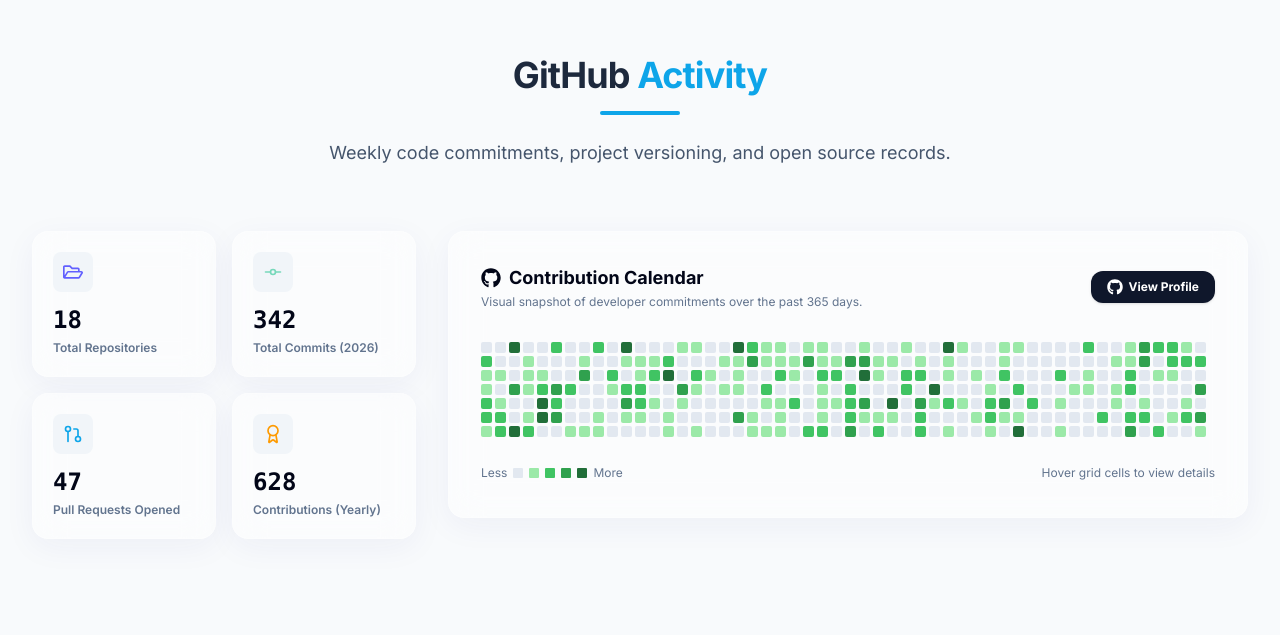
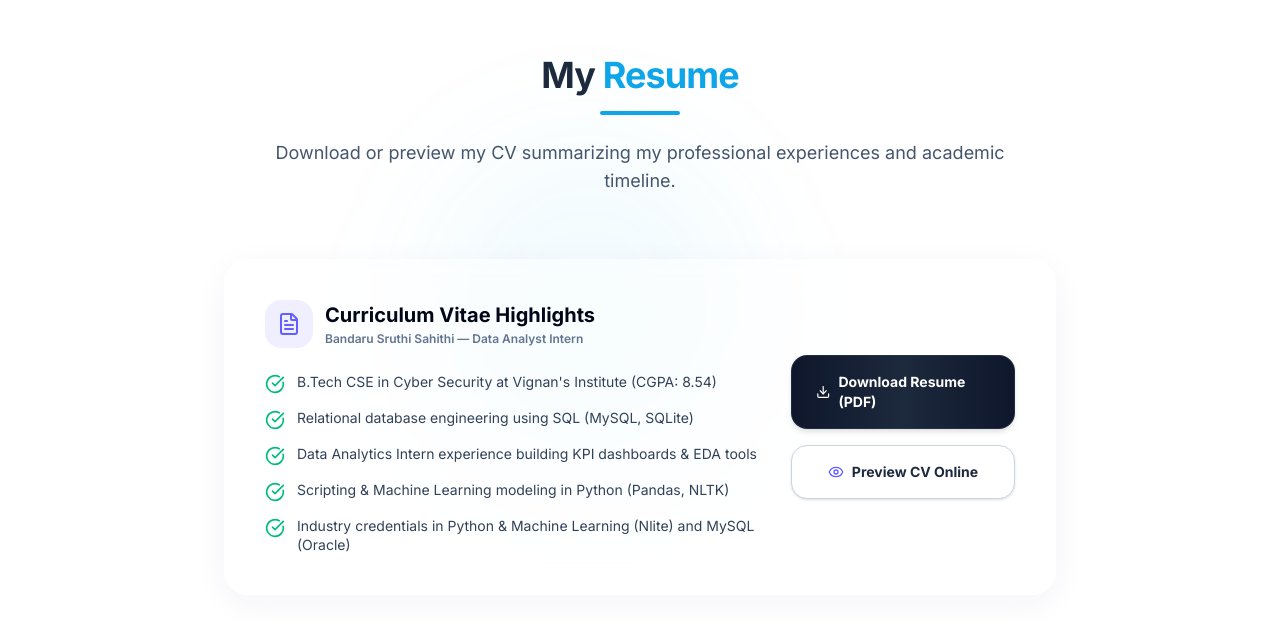
Before and after one commit to sruthi-sahithi9/Portfolio, a React app: page / in a window 1280 px wide. Shown: the part 7105-7740 px from the top of the page. Built offline with nearby package versions, Linux system fonts and the light colour scheme; the HTML template or start-up script is replaced by a standard one.

Commit message:
chore: remove GitHub Activity section

```diff
--- a/src/App.jsx
+++ b/src/App.jsx
@@ -7,7 +7,6 @@
 import Projects from './components/Projects';
 import Experience from './components/Experience';
 import Certifications from './components/Certifications';
-import GitHubSection from './components/GitHubSection';
 import ResumeSection from './components/ResumeSection';
 import Contact from './components/Contact';
 import Footer from './components/Footer';
@@ -44,9 +43,6 @@
         {/* Certifications Section */}
         <Certifications />
 
-        {/* GitHub Contribution & Statistics Section */}
-        <GitHubSection />
-
         {/* Resume Preview & Download Section */}
         <ResumeSection />
 
```
